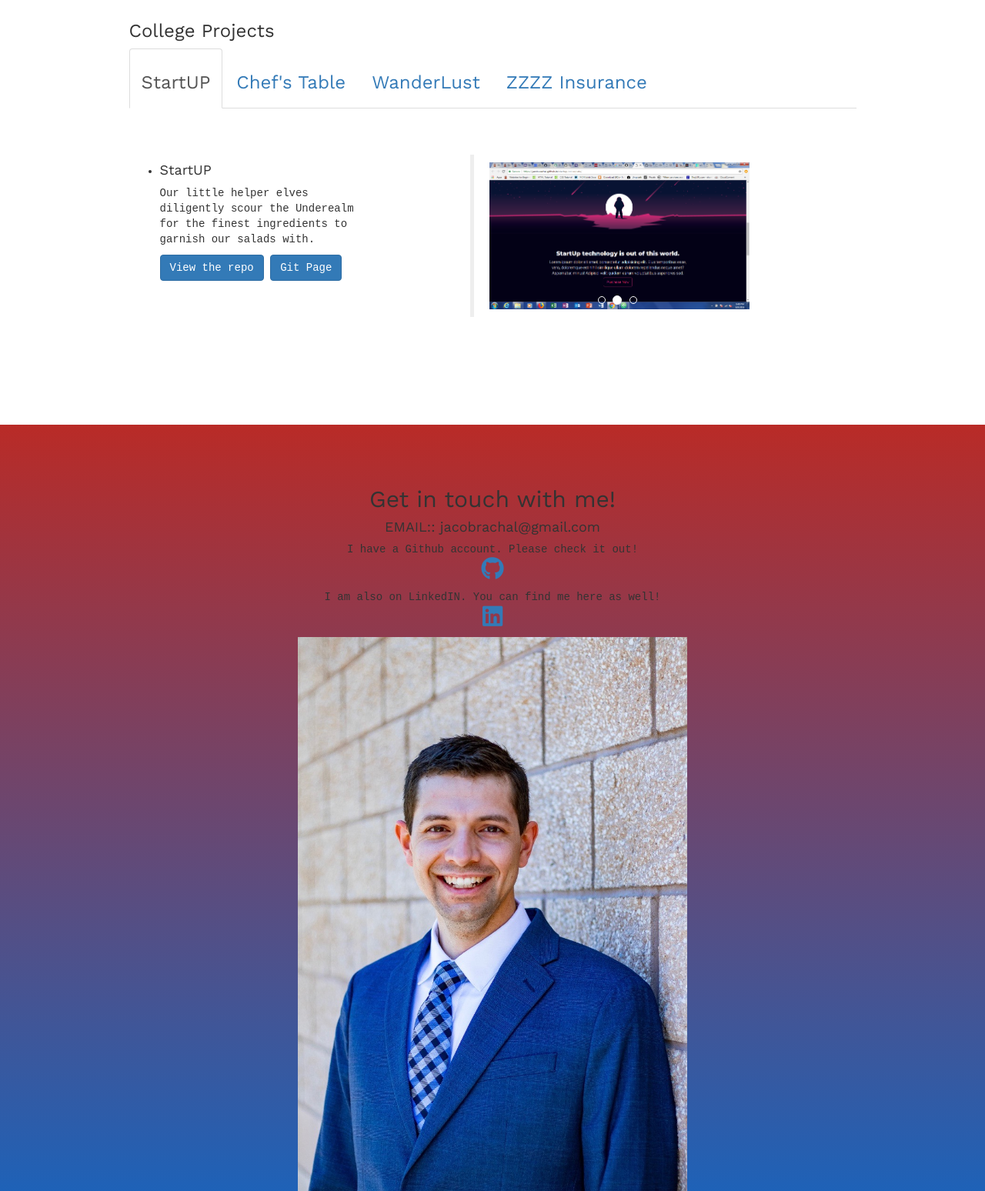
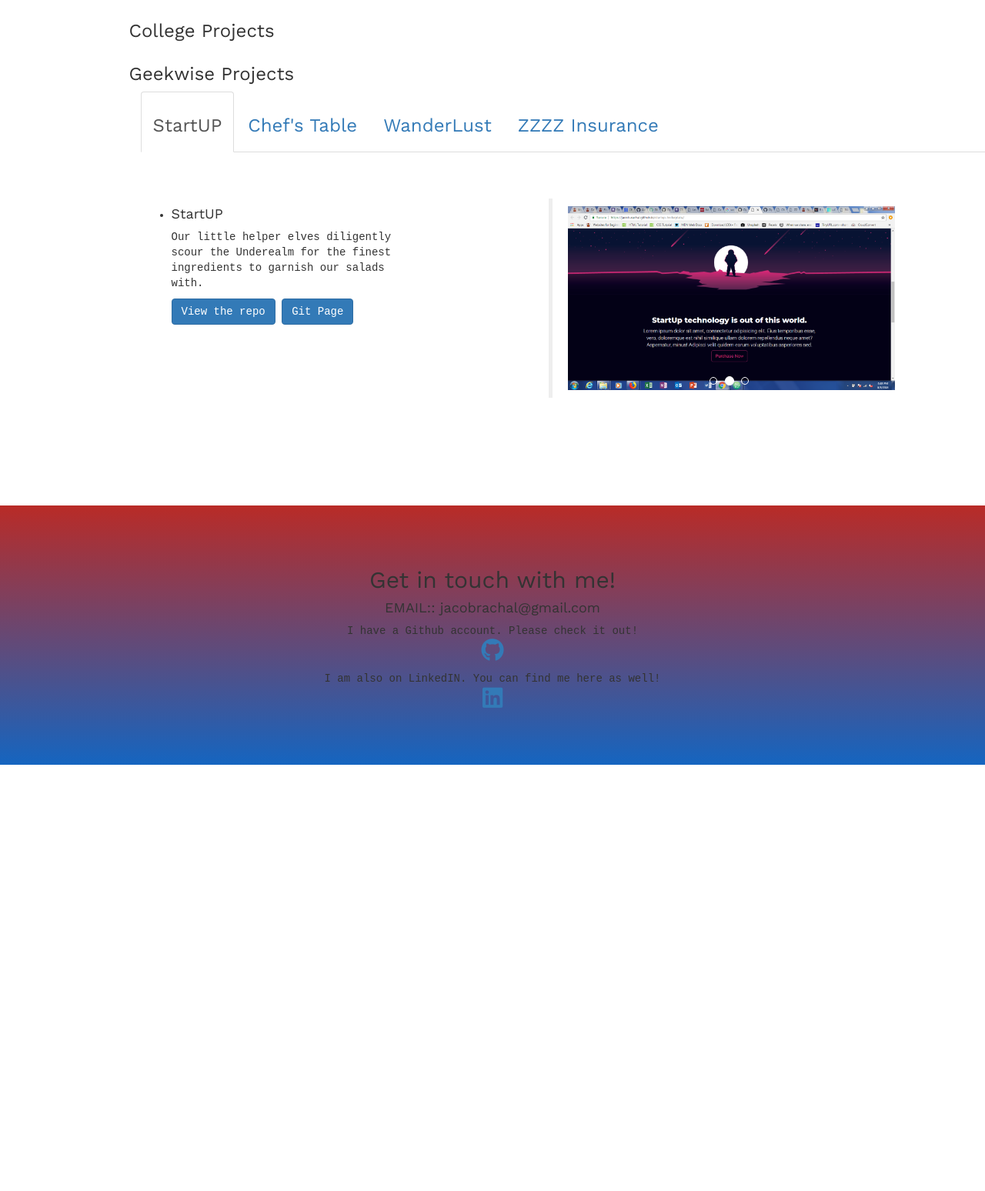
Before and after one commit to jacob-rachal/jacob-rachal.github.io, a plain HTML site: page index.html in a window 1280 px wide. Shown: the part 1101-2649 px from the top of the page at 77% size. After the commit the page ends 2095 px from the top, so only its background shows below. Drawn offline with nearby package versions, Linux system fonts and the light colour scheme; a web font is replaced by a local one.

Commit message:
More words and hopefully my picture.

```diff
--- a/css/styles.css
+++ b/css/styles.css
@@ -75,6 +75,10 @@ h1, h2, h3, h4, h5, h6 {
   /* Aligns the child of this class; i.e. container */
 }
 
+.mypic {
+  background-image: url('../img/FullSizeRender.JPEG');
+}
+
 /* MENU-SECTION */
 .menu-section {
   padding-top:60px;
--- a/index.html
+++ b/index.html
@@ -119,12 +119,17 @@
                 <h3>College Projects</h3>
               </div>
               <div class="row">
-
+                <!-- have sections for each project-->
 
               </div>
 
             </div>
-            <div>
+            <!-- End of section on college projects, moving on to Geekwise-->
+            <div class="container">
+              <div class="row">
+                <h3>Geekwise Projects</h3>
+              </div>
+              <div>
                 <!-- Nav tabs -->
                 <ul class="nav nav-tabs" role="tablist">
                     <li role="presentation" class="active"><a href="#menu-startup" aria-controls="home" role="tab" data-toggle="tab"><h3>StartUP</h3></a></li>
@@ -350,7 +355,7 @@
                     </div>
                     <!-- Just added the bootstrap fade in classes 8/1/2018 -->
                 </div>
-
+              </div>
             </div>
             <!-- ENDOF tabs. -->
           </div>
@@ -393,11 +398,11 @@
                       <!-- Someday I'll actually have a MocPages account. -->
                   </p>
                   <!-- have that subhero image in this following div -->
-                  <div><!-- class="circle"> -->
+                  <div class="mypic"><!-- class="circle"> -->
                     <!-- <p>See You Later</p> -->
                     <!-- Give this a transition. -->
                     <!--  .PNG or .png? I think I've fixed my broken footer image.-->
-                    <img src="img/FullSizeRender.JPEG" alt="A sharp-dressed young man in a dark blue suit against a brick background." class="img-responsive center-block menu-inside-img circle">
+                    <!-- <img src="img/FullSizeRender.JPEG" alt="A sharp-dressed young man in a dark blue suit against a brick background." class="img-responsive center-block menu-inside-img circle"> -->
                     <!-- Well nuts, that didn't fix it. 8/24/18 -->
                     <!-- This is still messed up! need to fix ASAP! -->
                   </div>
```
